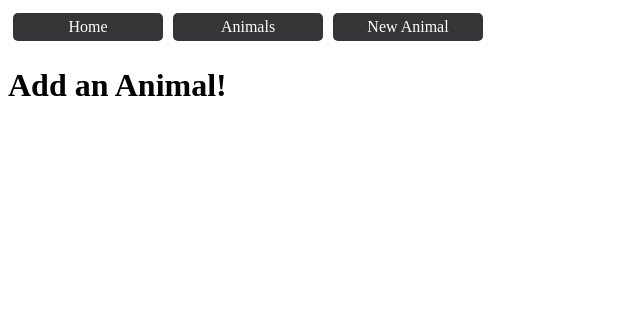
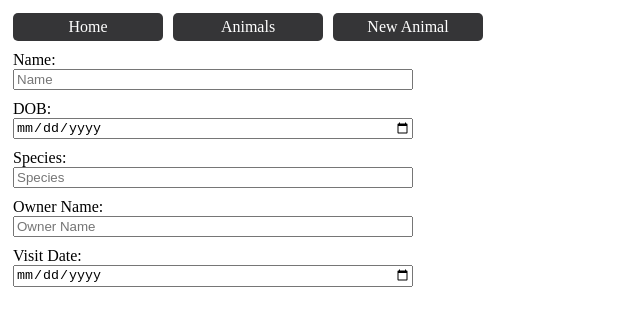
Before and after one commit to doswald32/DO-phase-4-final-project, a React (Create React App) app in the folder client/: page /new-animal in a window 1280 px wide. Shown: the top 326 px of the page, without its empty margins (0-640 px from the left). Built offline with nearby package versions, Linux system fonts and the light colour scheme; no server answers.

Commit message:
added inputs and styling to new animal form

```diff
--- a/client/src/App.css
+++ b/client/src/App.css
@@ -28,3 +28,13 @@
     box-shadow: 5px 5px 2.5px lightgray;
     border-radius: 5px;
   }
+
+  .new-animal-form {
+    display: grid;
+    width: 400px;
+    margin: 5px;
+  }
+
+  .animal-form-inputs {
+    margin-bottom: 10px;
+  }
--- a/client/src/components/NewAnimal.js
+++ b/client/src/components/NewAnimal.js
@@ -1,6 +1,21 @@
 function NewAnimal() {
     return (
-        <h1>Add an Animal!</h1>
+        <>
+            <main>
+                <form className="new-animal-form">
+                    <label>Name: </label>
+                    <input id="animal-form-name" className="animal-form-inputs" type="text" placeholder="Name"/>
+                    <label>DOB: </label>
+                    <input id="animal-form-dob" className="animal-form-inputs" type="date"/>
+                    <label>Species: </label>
+                    <input id="animal-form-species" className="animal-form-inputs" type="text" placeholder="Species"/>
+                    <label>Owner Name: </label>
+                    <input id="animal-form-owner" className="animal-form-inputs" type="text" placeholder="Owner Name"/>
+                    <label>Visit Date: </label>
+                    <input id="animal-form-visit" className="animal-form-inputs" type="date"/>
+                </form>
+            </main>
+        </>
     )
 }
 
```
